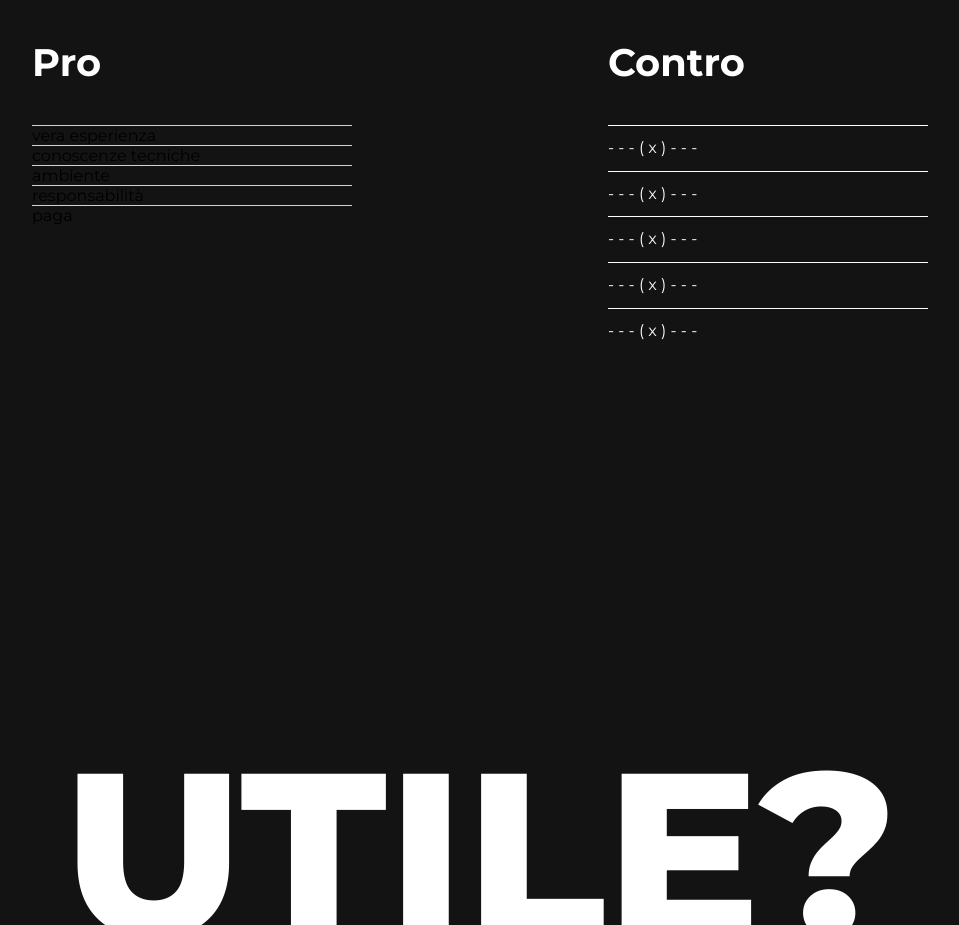
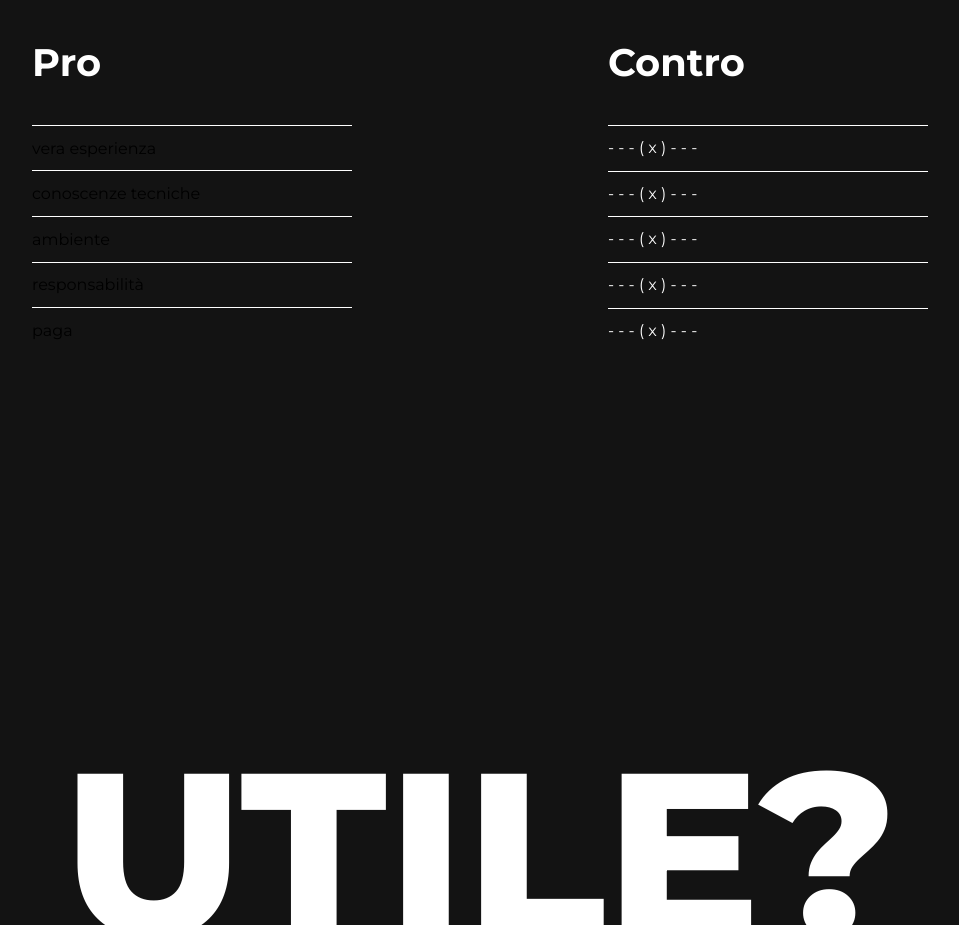
Before and after one commit to rikvik2006/english-presentation, a Next.js app in the folder pcto-ex/: page /conclusion in a window 1280 px wide. Shown: the part 860-1785 px from the top of the page, without its empty margins (160-1119 px from the left). Built offline with nearby package versions, Linux system fonts and the light colour scheme.

Commit message:
recrieted pro label

```diff
--- a/pcto-ex/src/components/Conclusion/ProContro/ProContro.module.scss
+++ b/pcto-ex/src/components/Conclusion/ProContro/ProContro.module.scss
@@ -10,7 +10,10 @@
         gap: 20vw;
 
         .labelContent {
-            position: relative;
+            display: flex;
+            flex-direction: column;
+            align-items: flex-start;
+            gap: 1vw;
         }
     }
 
--- a/pcto-ex/src/components/Conclusion/ProContro/ProLabel/Label.module.scss
+++ b/pcto-ex/src/components/Conclusion/ProContro/ProLabel/Label.module.scss
@@ -1,7 +1,7 @@
 .line {
     width: 25vw;
     height: 1px;
-    background-color: var(--secondary-yellow);
+    background-color: var(--primary-white);
 
 }
 
```
